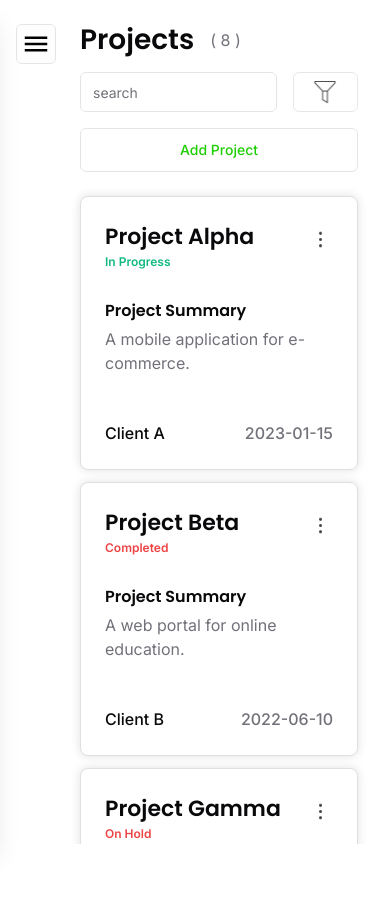
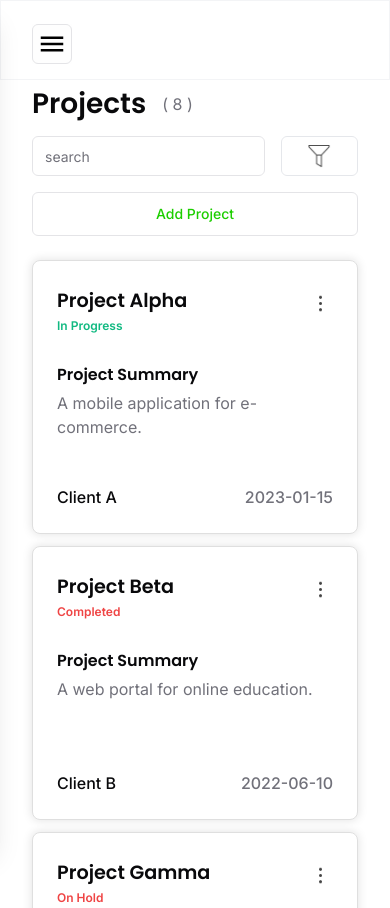
Before and after one commit to Gokulsidd/isys-payroll-management, a Next.js app: page /app/projects in a window 390 px wide. Before the commit the page ends 844 px from the top, so only its background shows below. Built offline with nearby package versions, Linux system fonts and the light colour scheme.

Commit message:
fixed mobile viewport layout

```diff
--- a/app/app/dashboard/page.tsx
+++ b/app/app/dashboard/page.tsx
@@ -16,14 +16,14 @@ const Dashboard = () => {
 
 
   return (
-    <div className="p-2">
+    <div className="p-4">
       <div className="w-full flex justify-between items-center mb-4 ">
         <Navbar />
         <div className="lg:block hidden">
         <UserButton name="gokulramakrishnan" />
         </div>
       </div>
-      <div className="grid  xl:grid-cols-2 lg:grid-cols-2 md:grid-cols-1 sm:grid-cols-1 gap-4">
+      <div className="grid grid-flow-row lg:grid-cols-2 sm:grid-cols-1 gap-4">
         <DashboardCardWrapper header="TimeSheet" subHeader="last 3 months">
           <div className="flex flex-col gap-y-2">
           <TimeSheetCard name="Isys_jan_2014" status="Approved" />
--- a/app/app/layout.tsx
+++ b/app/app/layout.tsx
@@ -12,8 +12,9 @@ const Layout = ({ children } : { children : React.ReactNode }) => {
 
   return (
     <div className="flex h-full">
+      <div className='h-[80px] w-full fixed top-0 sm:hidden border border-gray-100    bg-white/75'></div>
       {/* Hamburger Menu */}
-      <div className="fixed top-6 left-4 z-50 cursor-pointer bg-[#fefefe]" onClick={toggleSidebar}>
+      <div className="fixed top-6 left-8 sm:left-4 z-50 cursor-pointer bg-[#fefefe]" onClick={toggleSidebar}>
         <svg className="w-10 h-10 p-1 hover:shadow-main hover:border-inherit border text-black rounded-[6px]" xmlns="http://www.w3.org/2000/svg" viewBox="0 0 24 24">
           <path fill="currentColor" d="M3 6h18v2H3V6zm0 5h18v2H3v-2zm0 5h18v2H3v-2z"/>
         </svg>
@@ -25,7 +26,7 @@ const Layout = ({ children } : { children : React.ReactNode }) => {
       </div>
 
       {/* Main Content */}
-      <div className="p-2 px-4 w-full h-[100vh] overflow-y-scroll ml-12">{children}</div>
+      <div className="p-2 px-4 w-full h-[100vh] overflow-y-scroll mt-16 sm:mt-0 sm:ml-12">{children}</div>
     </div>
   );
 };
--- a/app/app/projects/page.tsx
+++ b/app/app/projects/page.tsx
@@ -60,7 +60,7 @@ const Projects = () => {
                 </div>
              <Button variant={"outline"} size={'lg'} className="outline-[#1DCE00] text-[#1DCE00] w-full sm:w-[150px]  lg:w-[200px]">Add Project</Button>
             </div>
-            <div className="flex flex-wrap gap-3 items-start justify-start">
+            <div className="flex flex-wrap gap-3 items-start justify-start sm:grid grid-flow-row sm:grid-cols-1 md:grid-cols-2 lg:grid-cols-4 ">
                 {searchedProjects.map((project) => {
                     return (
                         <ProjectCard {...project} key={project.id} />
--- a/components/card-wrapper.tsx
+++ b/components/card-wrapper.tsx
@@ -19,7 +19,7 @@ export const DashboardCardWrapper = ({
     dropDown
 } : cardWrapperProps) => {
     return (
-        <Card className="w-[300px] sm:w-full min-h-[400px]  shadow-main rounded-[6px] p-2 border border-secondary bg-[#fefefe]">
+        <Card className="w-full min-h-[400px]  shadow-main rounded-[6px] p-2 border border-secondary bg-[#fefefe]">
             <div className="flex w-full items-center justify-between">
             <CardHeader>
                 <DashboardCardHeader label={header} subHeader={subHeader}/>
--- a/components/dashboard/projects-card.tsx
+++ b/components/dashboard/projects-card.tsx
@@ -68,7 +68,7 @@ const DashboardProjectCard = ({
     >
       {selectedProject && (
         <div className="flex flex-col md:flex-row gap-6">
-          <Card className="border border-[#dfdfdf] rounded-[8px] lg:w-[340px]  min-h-[324px] ">
+          <Card className="border border-[#dfdfdf] rounded-[8px]  min-h-[324px] ">
             <CardHeader>
               <div className="w-full flex flex-col">
                 <p
@@ -100,7 +100,7 @@ const DashboardProjectCard = ({
                 <p className="font-medium text-muted-foreground">{selectedProject.started}</p>
             </CardFooter>
           </Card>
-          <Card className="border border-[#dfdfdf] rounded-[8px] max-w-[340px]  min-h-[324px] ">
+          <Card className="border border-[#dfdfdf] rounded-[8px]   min-h-[324px] ">
             <CardHeader className="w-full flex flex-row items-center justify-between">
                 <p className={cn(
                     "text-[22px] leading-[32px] font-bold",
@@ -115,7 +115,7 @@ const DashboardProjectCard = ({
                             <p className="hidden sm:block w-[42px] h-[42px] rounded-full bg-gray-300 shadow-xl" ></p>
                             <div className="flex flex-col items-start">
                                 <p className="font-medium text-[18px]">{member.name}</p>
-                                <p className="font-medium text-[14px] text-muted-foreground w-[150px] overflow-x-hidden whitespace-nowrap text-ellipsis">{member.role}</p>
+                                <p className="font-medium text-[14px] text-muted-foreground md:w-[150px] overflow-x-hidden whitespace-nowrap text-ellipsis">{member.role}</p>
                             </div>
                         </div>
                     )
--- a/components/header.tsx
+++ b/components/header.tsx
@@ -15,7 +15,7 @@ interface HeaderProps {
 export const DashboardCardHeader = ( {label, subHeader} : HeaderProps) => {
     return (
         <div className="w-full flex flex-col md:flex-row  gap-x-2 md:gap-x-4  md:items-end">
-            <h1 className={cn("text-[24px] md:text-[28px] leading-[32px] font-bold" , Font.className)}>{label}</h1>
+            <h1 className={cn("text-[1.5rem] md:text-[1.7rem] leading-[32px] font-bold" , Font.className)}>{label}</h1>
             <p className="text-muted-foreground hidden sm:block">{`( ${subHeader} )`}</p>
         </div>
     )
--- a/components/projects/project-card.tsx
+++ b/components/projects/project-card.tsx
@@ -32,12 +32,12 @@ const ProjectCard = ({
   started,
 }: ProjectCardProps) => {
   return (
-    <Card className="border border-[#dfdfdf] rounded-[8px]  w-[300px] md:w-[340px] lg:min-h-[324px] shadow-main">
+    <Card className="border border-[#dfdfdf] rounded-[8px]  w-full  shadow-main">
       <CardHeader className="flex justify-between flex-row">
         <div className="w-full flex flex-col">
           <p
             className={cn(
-              "text-[22px] leading-[32px] font-bold",
+              "text-[1.2rem] leading-[32px] font-bold w-[200px] overflow-x-hidden whitespace-nowrap text-ellipsis",
               Font.className
             )}
           >
--- a/components/sidebar.tsx
+++ b/components/sidebar.tsx
@@ -50,7 +50,7 @@ const Sidebar = ({handleSideBar} : sidebarProps) => {
 
 
     return (
-       <div className="flex flex-col items-center sm:items-start px-4 pt-24 pb-6 gap-y-4 sm:justify-between h-full w-[250px] border border-r-secondary shadow-xl bg-[#fefefe]">
+       <div className="flex flex-col items-start sm:items-start px-6 sm:px-4 pt-24 pb-6 gap-y-4 sm:justify-between h-full w-[100vw] sm:w-[250px] border border-r-secondary shadow-xl bg-[#fefefe]">
          <nav className="flex flex-col gap-y-4">
             {routes.map((route) => {
                 const isActive = pathname === route.href;
```
Also changed, not shown: 1 other file (tests, documents, lock files or other folders).
